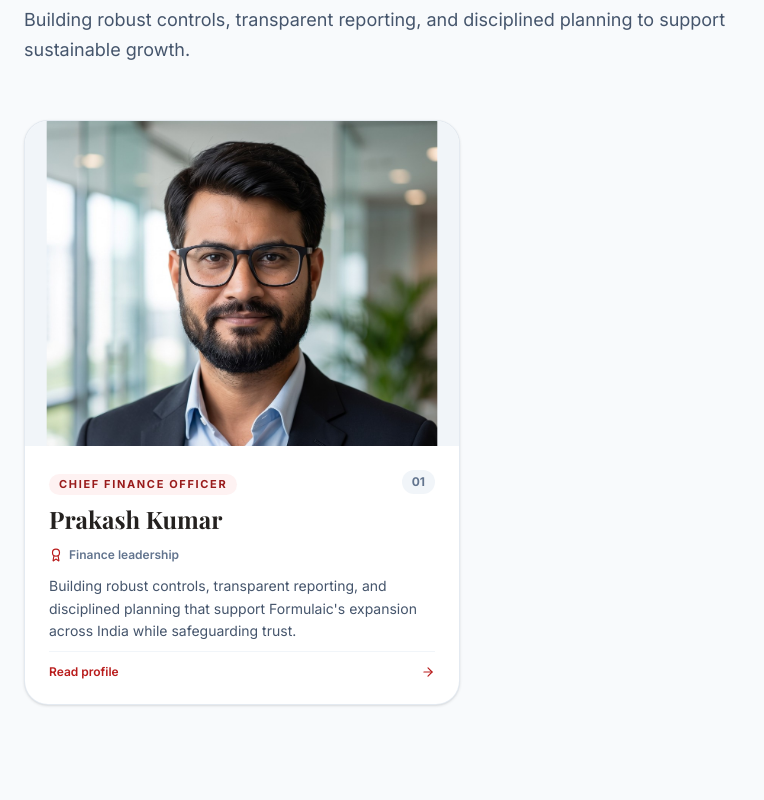
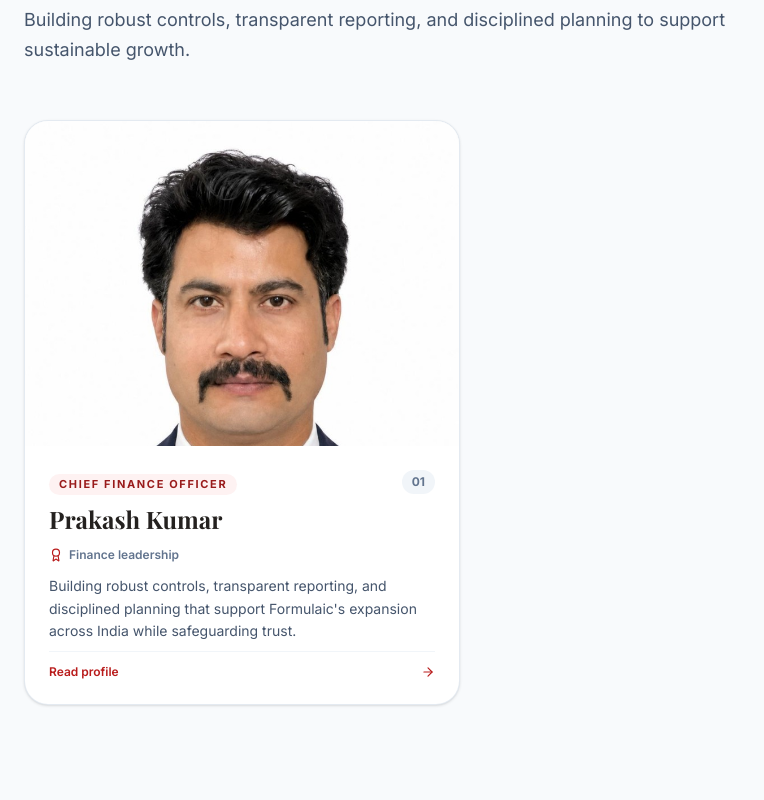
Before and after one commit to Sahilsingh31-del/formulaic-website, a React (Vite) app: page /team in a window 1280 px wide. Shown: the part 3820-4620 px from the top of the page, without its empty margins (0-764 px from the left). Built offline with nearby package versions, Linux system fonts and the light colour scheme; a web font is replaced by a local one.

Commit message:
Update Prakash Kumar photo and add Vikrant Sharma to Technical Team

```diff
--- a/src/pages/Team.tsx
+++ b/src/pages/Team.tsx
@@ -119,10 +119,8 @@ const financeTeam = [
     role: 'Chief Finance Officer',
     credentials: 'Finance leadership',
     summary: 'Building robust controls, transparent reporting, and disciplined planning that support Formulaic\'s expansion across India while safeguarding trust.',
-    photo: '/team/prakash.png',
-    photoPosition: '50% 0%',
-    photoHeight: '125%',
-    photoZoom: 0.9,
+    photo: '/team/prakash-kumar.jpg',
+    photoPosition: '50% 10%',
   },
 ];
 
@@ -330,6 +328,13 @@ const technicalManagement = [
     photoPosition: '50% 0%',
     photoHeight: '125%',
     photoZoom: 0.9,
+  },
+  {
+    name: 'Vikrant Sharma',
+    role: 'Regional Head Business Development',
+    credentials: 'Business development',
+    summary: 'Leading regional business development, institutional lender partnerships, and client growth initiatives across key markets.',
+    photo: '/team/management-07.jpg',
   },
 ];
 
```
Also changed, not shown: public/team/prakash-kumar.jpg (added).
